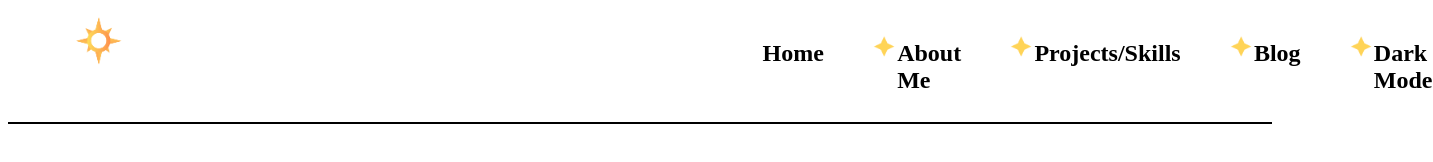
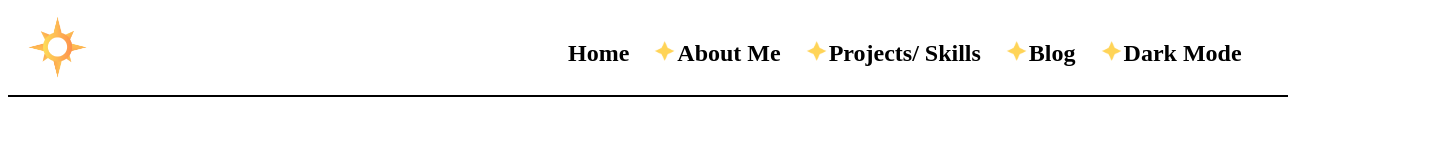
Before and after one commit to 444CChris/Personal-website, a plain HTML site: page pages/index.html in a window 1280 px wide. Shown: the whole page, 1433 px wide, since content can reach past the window. Drawn offline with Linux system fonts and the light colour scheme.

Commit message:
Fixing adaptive sizing styling

```diff
--- a/pages/index.html
+++ b/pages/index.html
@@ -10,13 +10,13 @@
 			<img src="../assets/Sun Logo.png" id="Logo">
 			<h2>Home</h2>
 			<img src="../assets/4 point star.png">
-			<h2>About Me</h2>
+			<h2>About&nbsp;Me</h2>
 			<img src="../assets/4 point star.png">
-			<h2>Projects/Skills</h2>
+			<h2>Projects/&nbsp;Skills</h2>
 			<img src="../assets/4 point star.png">
 			<h2>Blog</h2>
 			<img src="../assets/4 point star.png">
-			<h2 style="margin-right: 1.5em;">Dark Mode</h2>
+			<h2 style="margin-right: 1.5em;">Dark&nbsp;Mode</h2>
 		</div>
 		<div class="Line"></div>
 
--- a/styles/index.css
+++ b/styles/index.css
@@ -5,17 +5,18 @@
 
 #Logo {
     padding-left:1em;
-    margin-right: 40em;
+    margin-right: 30em;
+    margin-left:0;
     padding-top:0.5em;
-    width:4%;
-    height:4%;
+    width:4em;
+    height:4em;
 }
 
 .Horizontal-Items img{
-    width:2%;
-    height:2%;
-    padding-top:1.7em;
-    margin-left:3em;
+    width:1.5em;
+    height:1.5em;
+    padding-top:2em;
+    margin-left:1.5em;
 }
 
 .Horizontal-Items h2{
@@ -25,7 +26,9 @@
 }
 
 .Line {
+    position:absolute;
     margin-top: 0.5em;
+    margin-left: 0;
     width: 100%;
     border-top:2px solid;
     border-color: black;
```
